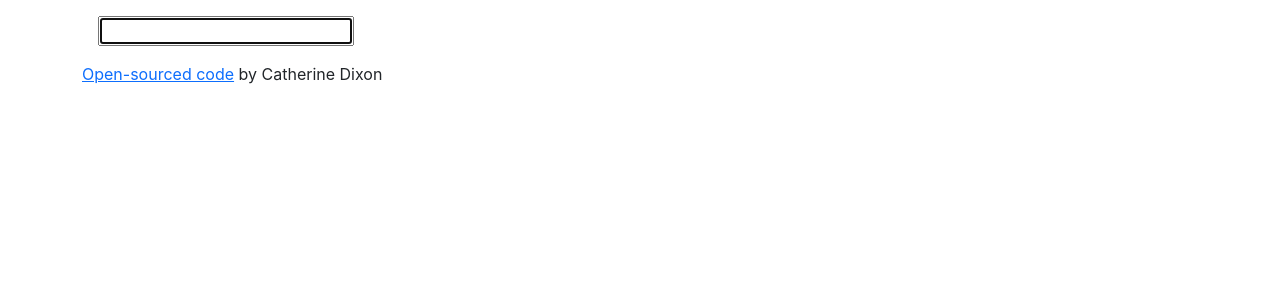
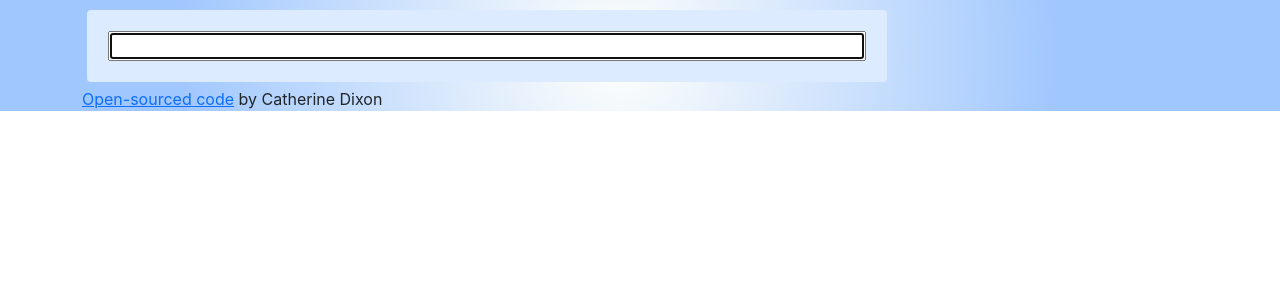
Before and after one commit to cathdxn/dictionary-react, a React (Create React App) app: page / in a window 1280 px wide. Shown: the top 300 px of the page. Built offline with nearby package versions, Linux system fonts and the light colour scheme.

Commit message:
Added background color and basic CSS styling to sections

```diff
--- a/src/App.css
+++ b/src/App.css
@@ -1,34 +1,22 @@
-.App-logo {
-  height: 40vmin;
-  pointer-events: none;
+.App {
+  background: radial-gradient(
+    592px at 48.2% 50%,
+    rgba(255, 255, 249, 0.6) 0%,
+    rgb(160, 199, 254) 74.6%
+  );
+  padding-top: 5px;
 }
 
-@media (prefers-reduced-motion: no-preference) {
-  .App-logo {
-    animation: App-logo-spin infinite 20s linear;
-  }
+section {
+  max-width: 800px;
+  display: block;
+  margin: auto;
+  background-color: rgb(220, 235, 255);
+  border-radius: 4px;
+  margin: 5px;
+  padding: 5px;
 }
 
-.App-header {
-  background-color: #282c34;
-  min-height: 100vh;
-  display: flex;
-  flex-direction: column;
-  align-items: center;
-  justify-content: center;
-  font-size: calc(10px + 2vmin);
-  color: white;
+form input {
+  width: 100%;
 }
-
-.App-link {
-  color: #61dafb;
-}
-
-@keyframes App-logo-spin {
-  from {
-    transform: rotate(0deg);
-  }
-  to {
-    transform: rotate(360deg);
-  }
-}
--- a/src/Dictionary.js
+++ b/src/Dictionary.js
@@ -24,9 +24,15 @@ export default function Dictionary() {
   }
   return (
     <div className="Dictionary">
-      <form className="p-3" onSubmit={search}>
-        <input type="search" onChange={handleKeywordChange} autoFocus={true} />
-      </form>
+      <section>
+        <form className="p-3" onSubmit={search}>
+          <input
+            type="search"
+            onChange={handleKeywordChange}
+            autoFocus={true}
+          />
+        </form>
+      </section>
       <Results results={results} />
     </div>
   );
--- a/src/Meaning.js
+++ b/src/Meaning.js
@@ -5,7 +5,7 @@ export default function Meaning(props) {
   console.log(props.meaning);
   console.log(props.meaning.partOfSpeech[0]);
   return (
-    <div className="Meaning">
+    <section className="Meaning">
       <h3>{props.meaning.partOfSpeech}</h3>
       {props.meaning.definitions.map(function (definition, index) {
         return (
@@ -20,6 +20,6 @@ export default function Meaning(props) {
       })}
       <p>{props.meaning.definitions[0].definition}</p>
       <p>{props.meaning.definitions[0].example}</p>
-    </div>
+    </section>
   );
 }
--- a/src/Phonetic.js
+++ b/src/Phonetic.js
@@ -2,14 +2,16 @@ import React from "react";
 
 export default function Phonetic(props) {
   return (
-    <div className="Phonetic">
+    <section className="Phonetic">
       <a
         className="btn btn-primary"
         href={props.phonetic.audio}
         target="_blank"
+        rel="noreferrer"
       >
         Listen
-      </a>
-    </div>
+      </a>{" "}
+      <span>{props.phonetic.text}</span>
+    </section>
   );
 }
--- a/src/Results.js
+++ b/src/Results.js
@@ -7,7 +7,9 @@ export default function Dictionary(props) {
   if (props.results) {
     return (
       <div className="Results">
-        <h2>{props.results.word}</h2>
+        <section>
+          <h2>{props.results.word}</h2>
+        </section>
         {props.results.phonetics.map(function (phonetic, index) {
           return (
             <div key={index}>
```
